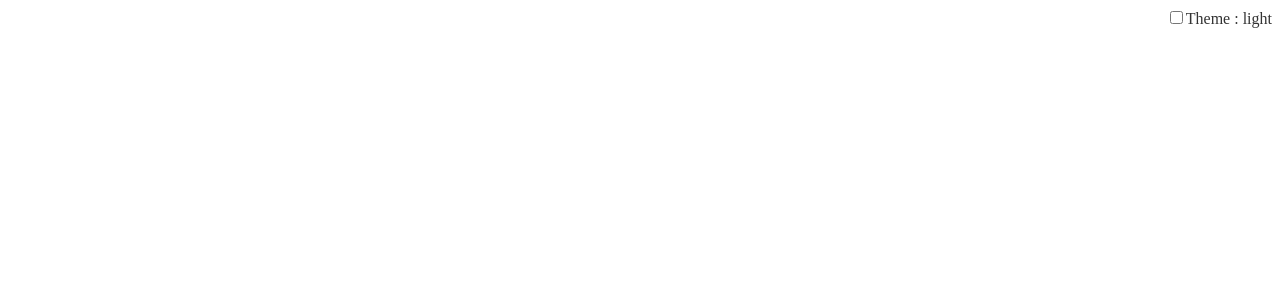
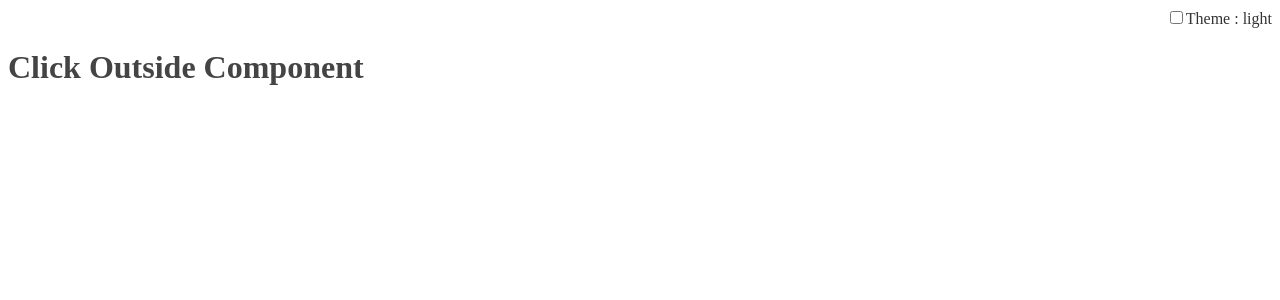
Before and after one commit to mythreyeepn/React_challenges, a React (Create React App) app: page /UseClick in a window 1280 px wide. Before the commit this address had no page. Shown: the top 300 px of the page. Built offline with nearby package versions, Linux system fonts and the light colour scheme.

Commit message:
Detecting Click Outside Component

```diff
--- a/src/App.js
+++ b/src/App.js
@@ -14,6 +14,7 @@ import Tabs from "./BasicTabs/Tabs";
 import Clock from "./DigitalClock/Clock";
 import TotalJobs from "./JobsBoard/TotalJobs";
 import DisplayPrev from "./Previous-value-CustomHook/DisplayPrevious";
+import UseClick from "./Detect-Click_Outside/UseClick";
 
 // import NotFound from './NotFound';
 
@@ -35,6 +36,7 @@ const App = () => {
           <Route path="/clock" element={<Clock />} />
           <Route path="/jobsBoard" element={<TotalJobs />} />
           <Route path="/prev" element={<DisplayPrev />} />
+          <Route path="/UseClick" element={<UseClick />} />
         </Routes>
       </Router>
     </BackGroundChanger>
--- /dev/null
+++ b/src/Detect-Click_Outside/UseClick.js
@@ -0,0 +1,24 @@
+import React, { useEffect, useRef } from "react";
+
+const UseClick = () => {
+  const wrapperRef = useRef(null);
+
+  useEffect(() => {
+    function handleClickOutside(event) {
+      if (wrapperRef.current && !wrapperRef.current.contains(event.target)) {
+        alert("clicked Outside Component!");
+      }
+    }
+    document.addEventListener("mousedown", handleClickOutside);
+    return () => {
+      document.removeEventListener("mousedown", handleClickOutside);
+    };
+  }, [wrapperRef]);
+  return (
+    <div ref={wrapperRef}>
+      <h1>Click Outside Component</h1>
+    </div>
+  );
+};
+
+export default UseClick;
```
